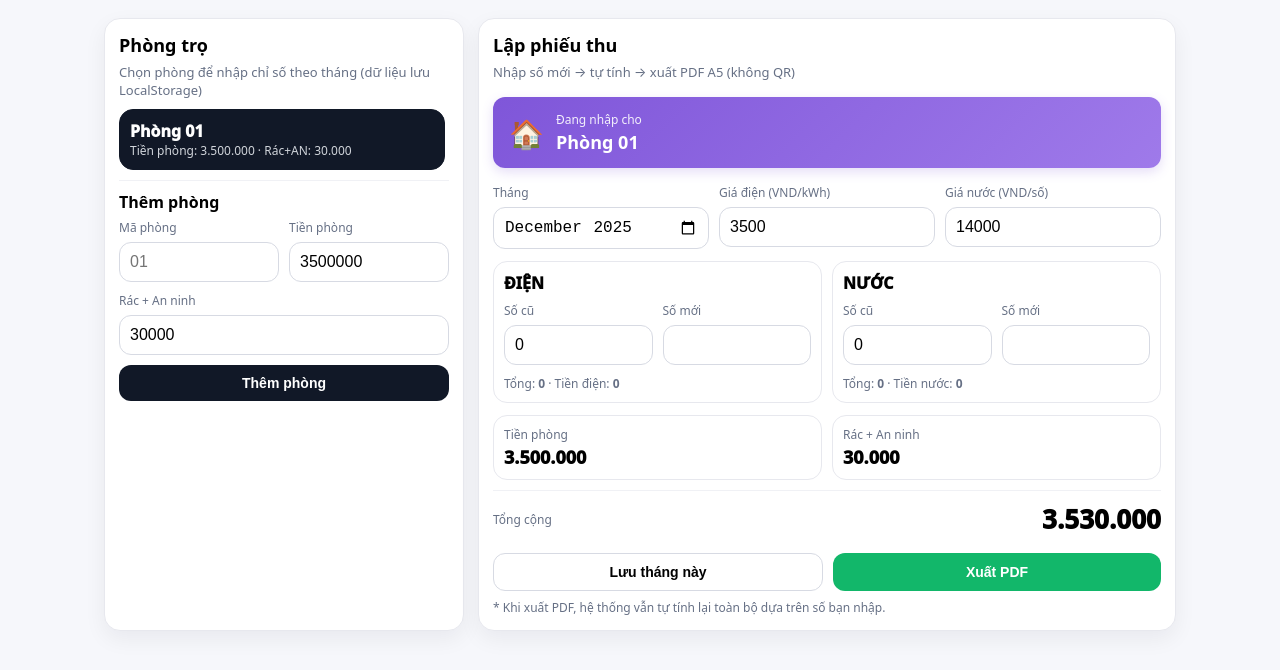
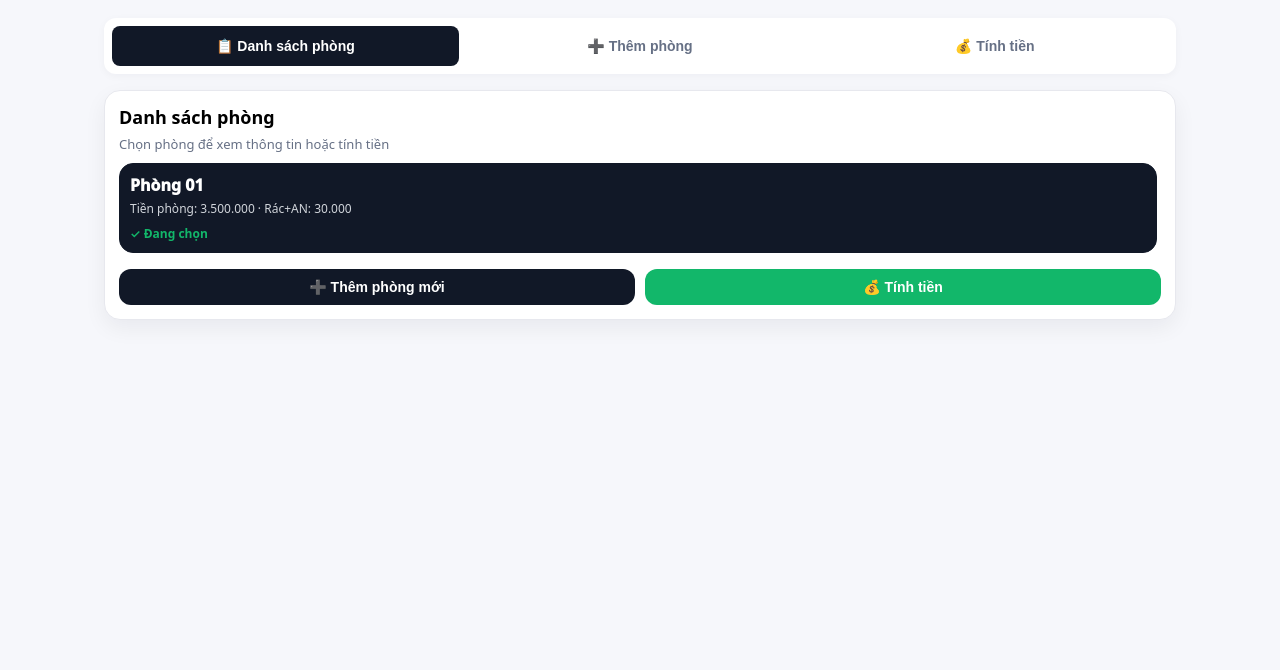
Before and after one commit to Hunt02/motel-receipt-web, a React (Vite) app: page / in a window 1280 px wide. Shown: the top 670 px of the page. Built offline with nearby package versions, Linux system fonts and the light colour scheme.

Commit message:
Redesign UI with menu tabs: Rooms list, Add room, Billing - better navigation and UX

```diff
--- a/src/App.jsx
+++ b/src/App.jsx
@@ -38,6 +38,9 @@ function downloadBytesAsPdf(bytes, filename) {
 }
 
 export default function App() {
+  // Tab navigation
+  const [activeTab, setActiveTab] = useState("rooms"); // "rooms", "add", "billing"
+
   // Rooms
   const [rooms, setRooms] = useState(() => {
     const r = loadJson(LS_ROOMS, null);
@@ -143,6 +146,10 @@ export default function App() {
     setRooms(next);
     setRoomId(obj.id);
     setNewCode("");
+    setNewRent(3500000);
+    setNewTrash(30000);
+    alert("Đã thêm phòng thành công!");
+    setActiveTab("rooms"); // Chuyển về tab danh sách
   }
 
   function saveReading() {
@@ -219,68 +226,186 @@ export default function App() {
 
   return (
     <div className="container">
-      <div className="grid">
-        {/* LEFT */}
+      {/* Menu Navigation */}
+      <div className="menu-tabs">
+        <button
+          className={`menu-tab ${activeTab === "rooms" ? "active" : ""}`}
+          onClick={() => setActiveTab("rooms")}
+        >
+          📋 Danh sách phòng
+        </button>
+        <button
+          className={`menu-tab ${activeTab === "add" ? "active" : ""}`}
+          onClick={() => setActiveTab("add")}
+        >
+          ➕ Thêm phòng
+        </button>
+        <button
+          className={`menu-tab ${activeTab === "billing" ? "active" : ""}`}
+          onClick={() => setActiveTab("billing")}
+        >
+          💰 Tính tiền
+        </button>
+      </div>
+
+      {/* Tab Content */}
+      <div className="tab-content">
+        {/* Tab 1: Danh sách phòng */}
+        {activeTab === "rooms" && (
           <div className="card">
-          <div className="h1">Phòng trọ</div>
-          <p className="sub">Chọn phòng để nhập chỉ số theo tháng (dữ liệu lưu LocalStorage)</p>
+            <div className="h1">Danh sách phòng</div>
+            <p className="sub">Chọn phòng để xem thông tin hoặc tính tiền</p>
 
+            {rooms.length === 0 ? (
+              <div style={{ textAlign: "center", padding: "40px 20px", color: "#667085" }}>
+                <div style={{ fontSize: "48px", marginBottom: "16px" }}>🏠</div>
+                <div>Chưa có phòng nào. Hãy thêm phòng mới!</div>
+              </div>
+            ) : (
               <div className="list">
                 {rooms.map(r => (
                   <div
                     key={r.id}
                     className={"item " + (r.id === roomId ? "active" : "")}
-                onClick={() => setRoomId(r.id)}
+                    onClick={() => {
+                      setRoomId(r.id);
+                      setActiveTab("billing");
+                    }}
                   >
-                <div style={{ fontWeight: 950 }}>Phòng {r.code}</div>
-                <div className="muted">
+                    <div style={{ fontWeight: 950, fontSize: "16px" }}>Phòng {r.code}</div>
+                    <div className="muted" style={{ marginTop: "4px" }}>
                       Tiền phòng: {money(r.rent)} · Rác+AN: {money(r.trash_security)}
                     </div>
+                    {r.id === roomId && (
+                      <div style={{ marginTop: "8px", fontSize: "12px", color: "#12b76a", fontWeight: 600 }}>
+                        ✓ Đang chọn
+                      </div>
+                    )}
                   </div>
                 ))}
               </div>
+            )}
 
-          <hr className="sep" />
+            <div style={{ marginTop: "16px", display: "flex", gap: "10px" }}>
+              <button
+                className="btn btn-primary"
+                onClick={() => setActiveTab("add")}
+                style={{ flex: 1 }}
+              >
+                ➕ Thêm phòng mới
+              </button>
+              {roomId && (
+                <button
+                  className="btn btn-green"
+                  onClick={() => setActiveTab("billing")}
+                  style={{ flex: 1 }}
+                >
+                  💰 Tính tiền
+                </button>
+              )}
+            </div>
+          </div>
+        )}
 
-          <div className="h1" style={{ fontSize: 16 }}>Thêm phòng</div>
-          <div className="row">
+        {/* Tab 2: Thêm phòng */}
+        {activeTab === "add" && (
+          <div className="card">
+            <div className="h1">Thêm phòng mới</div>
+            <p className="sub">Nhập thông tin phòng để thêm vào hệ thống</p>
+
+            <div style={{ marginTop: "20px" }}>
+              <label>Mã phòng *</label>
+              <input
+                value={newCode}
+                onChange={(e) => setNewCode(e.target.value)}
+                placeholder="01, 02, 03..."
+                style={{ marginTop: "6px" }}
+              />
+            </div>
+
+            <div className="row" style={{ marginTop: "16px" }}>
               <div>
-              <label>Mã phòng</label>
-              <input value={newCode} onChange={(e) => setNewCode(e.target.value)} placeholder="01" />
+                <label>Tiền phòng (VND) *</label>
+                <input
+                  type="number"
+                  value={newRent}
+                  onChange={(e) => setNewRent(e.target.value)}
+                  style={{ marginTop: "6px" }}
+                />
               </div>
               <div>
-              <label>Tiền phòng</label>
-              <input type="number" value={newRent} onChange={(e) => setNewRent(e.target.value)} />
+                <label>Rác + An ninh (VND) *</label>
+                <input
+                  type="number"
+                  value={newTrash}
+                  onChange={(e) => setNewTrash(e.target.value)}
+                  style={{ marginTop: "6px" }}
+                />
               </div>
             </div>
-          <div style={{ marginTop: 10 }}>
-            <label>Rác + An ninh</label>
-            <input type="number" value={newTrash} onChange={(e) => setNewTrash(e.target.value)} />
-          </div>
-          <div style={{ marginTop: 10 }}>
-            <button className="btn btn-primary" onClick={addRoom} style={{ width: "100%" }}>
-              Thêm phòng
+
+            <div style={{ marginTop: "24px", display: "flex", gap: "10px" }}>
+              <button
+                className="btn btn-ghost"
+                onClick={() => {
+                  setNewCode("");
+                  setNewRent(3500000);
+                  setNewTrash(30000);
+                  setActiveTab("rooms");
+                }}
+                style={{ flex: 1 }}
+              >
+                Hủy
+              </button>
+              <button
+                className="btn btn-primary"
+                onClick={addRoom}
+                style={{ flex: 2 }}
+              >
+                ➕ Thêm phòng
               </button>
             </div>
           </div>
+        )}
 
-        {/* RIGHT */}
+        {/* Tab 3: Tính tiền */}
+        {activeTab === "billing" && (
           <div className="card">
             <div>
               <div className="h1">Lập phiếu thu</div>
-            <p className="sub">Nhập số mới → tự tính → xuất PDF A5 (không QR)</p>
+              <p className="sub">Nhập số mới → tự tính → xuất PDF A5</p>
             </div>
 
+            {/* Chọn phòng nếu chưa có */}
+            {!room ? (
+              <div style={{ marginTop: "20px", padding: "20px", background: "#fef3c7", borderRadius: "12px", border: "1px solid #fde68a" }}>
+                <div style={{ fontWeight: 600, marginBottom: "8px" }}>⚠️ Chưa chọn phòng</div>
+                <div className="small" style={{ marginBottom: "16px" }}>Vui lòng chọn phòng từ danh sách để tính tiền</div>
+                <button
+                  className="btn btn-primary"
+                  onClick={() => setActiveTab("rooms")}
+                  style={{ width: "100%" }}
+                >
+                  📋 Chọn phòng
+                </button>
+              </div>
+            ) : (
+              <>
                 {/* Hiển thị phòng đang chọn */}
-          {room && (
                 <div className="room-badge">
                   <div className="room-badge-icon">🏠</div>
                   <div>
-                <div className="room-badge-title">Đang nhập cho</div>
+                    <div className="room-badge-title">Đang tính tiền cho</div>
                     <div className="room-badge-name">Phòng {room.code}</div>
                   </div>
+                  <button
+                    className="btn btn-ghost"
+                    onClick={() => setActiveTab("rooms")}
+                    style={{ marginLeft: "auto", padding: "6px 12px", fontSize: "12px" }}
+                  >
+                    Đổi phòng
+                  </button>
                 </div>
-          )}
 
                 <div className="row3">
                   <div>
@@ -358,7 +483,10 @@ export default function App() {
                 <div style={{ marginTop: 8 }} className="small">
                   * Khi xuất PDF, hệ thống vẫn tự tính lại toàn bộ dựa trên số bạn nhập.
                 </div>
+              </>
+            )}
           </div>
+        )}
       </div>
     </div>
   );
--- a/src/styles.css
+++ b/src/styles.css
@@ -2,6 +2,40 @@
 *{ box-sizing:border-box; }
 .container{ max-width:1100px; margin:18px auto; padding:0 14px; }
 .grid{ display:grid; grid-template-columns:360px 1fr; gap:14px; }
+.menu-tabs{
+  display:flex;
+  gap:8px;
+  margin-bottom:16px;
+  background:#fff;
+  padding:8px;
+  border-radius:12px;
+  box-shadow:0 2px 8px rgba(16,24,40,.04);
+  overflow-x:auto;
+}
+.menu-tab{
+  flex:1;
+  padding:12px 16px;
+  border:0;
+  background:transparent;
+  border-radius:8px;
+  cursor:pointer;
+  font-weight:600;
+  font-size:14px;
+  color:#667085;
+  transition:all 0.2s;
+  white-space:nowrap;
+}
+.menu-tab:hover{
+  background:#f6f7fb;
+  color:#111827;
+}
+.menu-tab.active{
+  background:#111827;
+  color:#fff;
+}
+.tab-content{
+  min-height:400px;
+}
 .card{ background:#fff; border:1px solid #e7e8ee; border-radius:16px; padding:14px; box-shadow:0 8px 22px rgba(16,24,40,.06); }
 .h1{ font-size:18px; font-weight:900; margin:0 0 6px; }
 .sub{ color:#667085; font-size:13px; margin:0 0 10px; }
@@ -125,6 +159,14 @@ hr.sep{ border:0; border-top:1px solid #f0f1f5; margin:10px 0; }
   .room-badge-name {
     font-size: 16px;
   }
+  .menu-tabs {
+    padding: 6px;
+    gap: 6px;
+  }
+  .menu-tab {
+    padding: 10px 12px;
+    font-size: 13px;
+  }
 }
 
 /* iPhone 14 Pro Max và các màn hình lớn hơn nhưng vẫn là mobile */
```
Lines whose indentation alone changed are shown as unchanged.
